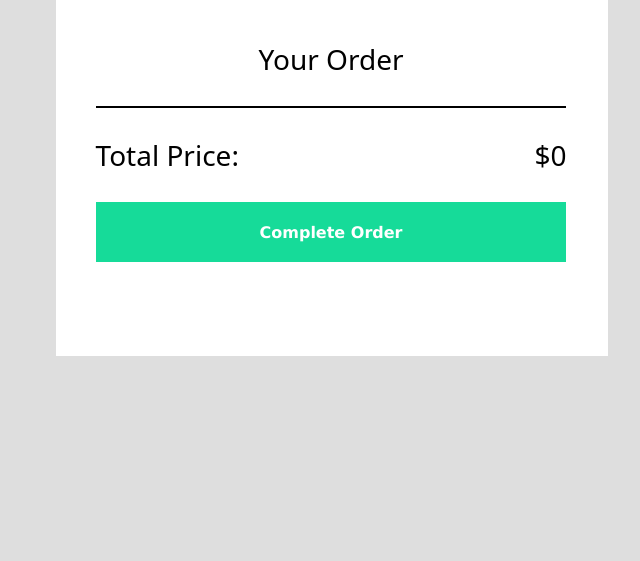
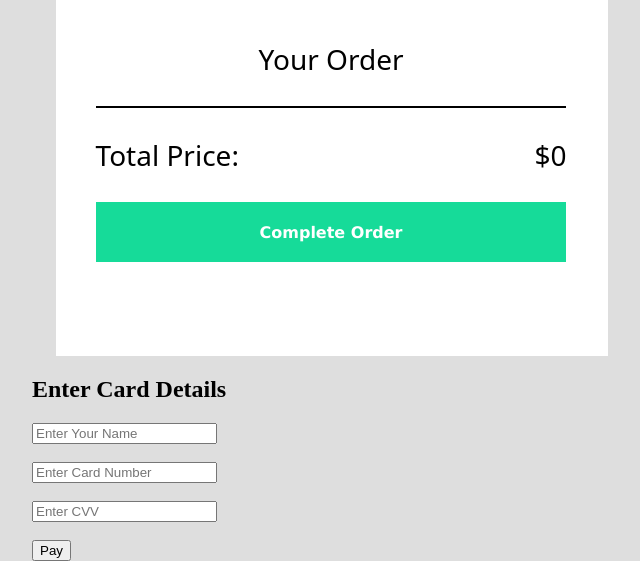
Before and after one commit to jfventures97/restaurant-ordering, a website built with Vite: page index.html in a window 1280 px wide. Shown: the part 762-1323 px from the top of the page, without its empty margins (308-948 px from the left). Before the commit the page ends 1161 px from the top, so only its background shows below. Built offline with nearby package versions, Linux system fonts and the light colour scheme; a web font is replaced by a local one.

Commit message:
1.3.1 Added pop-up box but have not styled

```diff
--- a/index.html
+++ b/index.html
@@ -28,7 +28,22 @@
         </div>
         </div>
 
-        <div id="popup-container"></div>
+        <div id="card-popup" class="popup">
+  <div class="popup-content">
+    <h2>Enter Card Details</h2>
+    <label>
+      <input type="text" placeholder="Enter Your Name">
+    </label><br><br>
+    <label>
+      <input type="text" placeholder="Enter Card Number">
+    </label><br><br>
+    <label>
+      <input type="text" placeholder="Enter CVV">
+    </label><br><br>
+    <button id="submit-payment">Pay</button>
+  </div>
+</div>
+
         </div>
 
 
```
